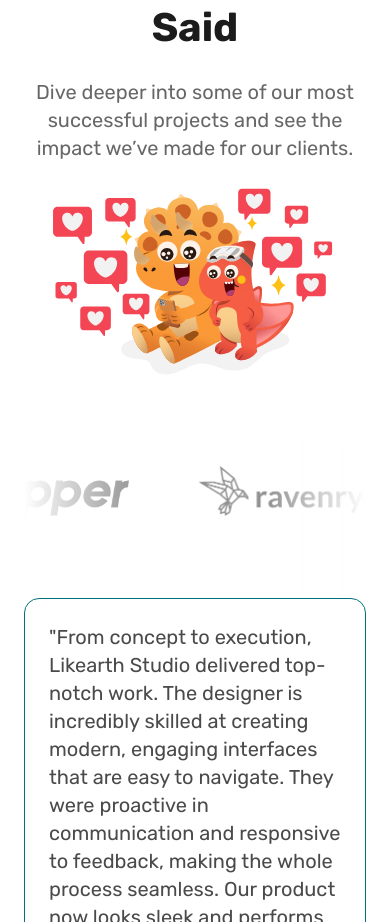
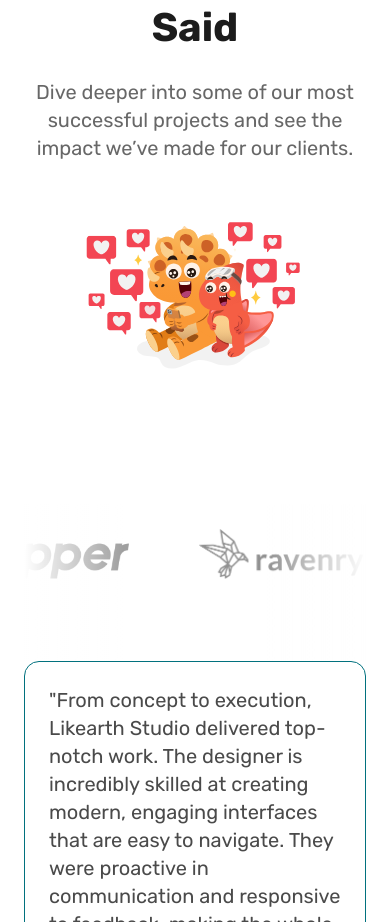
Before and after one commit to rizkyyusril00/likeArth, a React (Vite) app in the folder likeArth/: page / in a window 390 px wide. Shown: the part 8660-9582 px from the top of the page. Built offline with nearby package versions, Linux system fonts and the light colour scheme.

Commit message:
add lotie mobile

```diff
--- a/likeArth/src/assets/components/TestimonialsComponent/headerTestimonials.jsx
+++ b/likeArth/src/assets/components/TestimonialsComponent/headerTestimonials.jsx
@@ -65,18 +65,23 @@ export default function HeaderTestimonials() {
       {inView &&
         (isMobile ? (
           // Mobile: Render image
-          <figure
+          <div
+            className="relative -mt-10 md:-mt-14 lg:-mt-0"
             data-aos="fade-left"
             data-aos-once="true"
             data-aos-duration="1000"
             data-aos-easing="ease-in-out"
             data-aos-delay="500"
           >
-            <img
-              src={Testimonials}
-              alt="Testimonials illustration for mobile"
+            <Lottie
+              animationData={memoizedAnimationData}
+              loop={true}
+              autoPlay={true}
+              style={{ width: "100%", height: "100%" }}
+              className="w-full h-full"
             />
-          </figure>
+            <div className="w-[200px] h-[40px] absolute bottom-0 right-0 bg-white"></div>
+          </div>
         ) : (
           // Desktop/Tablet: Render Lottie
           <div
```
